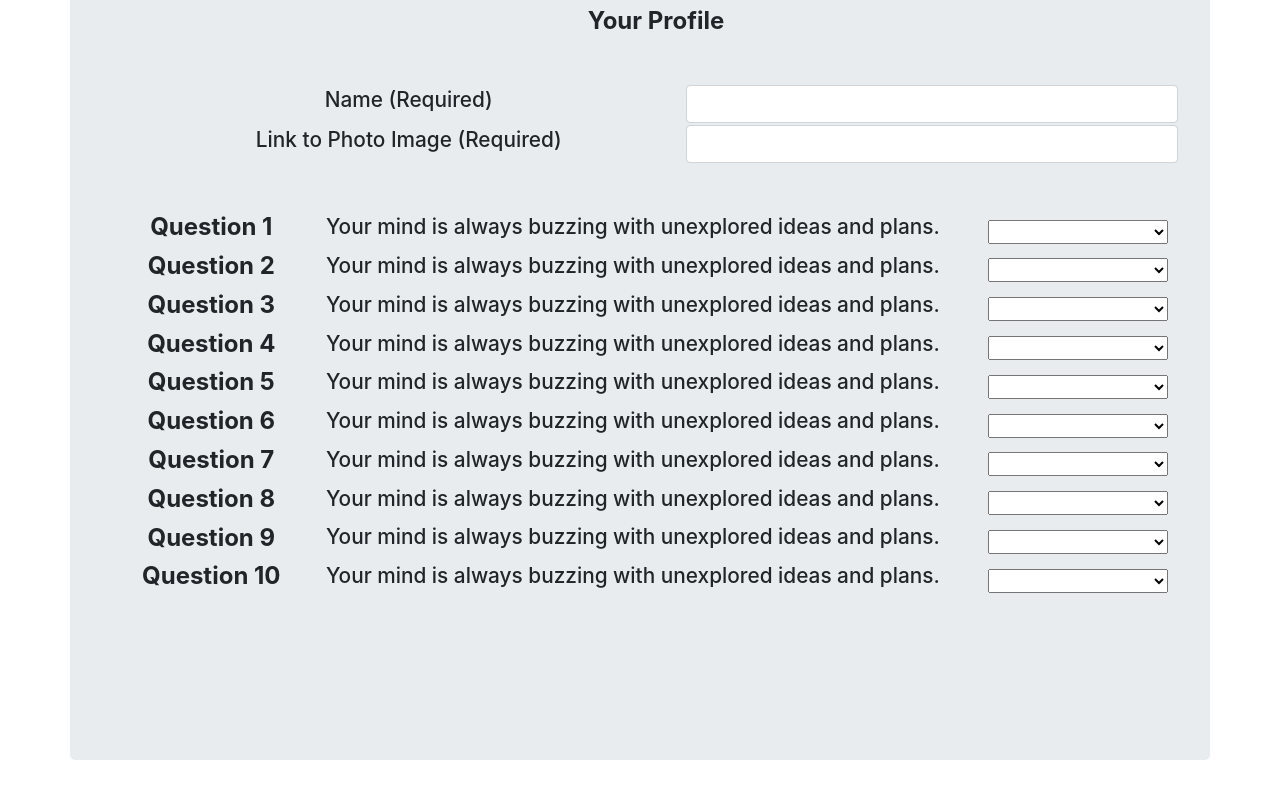
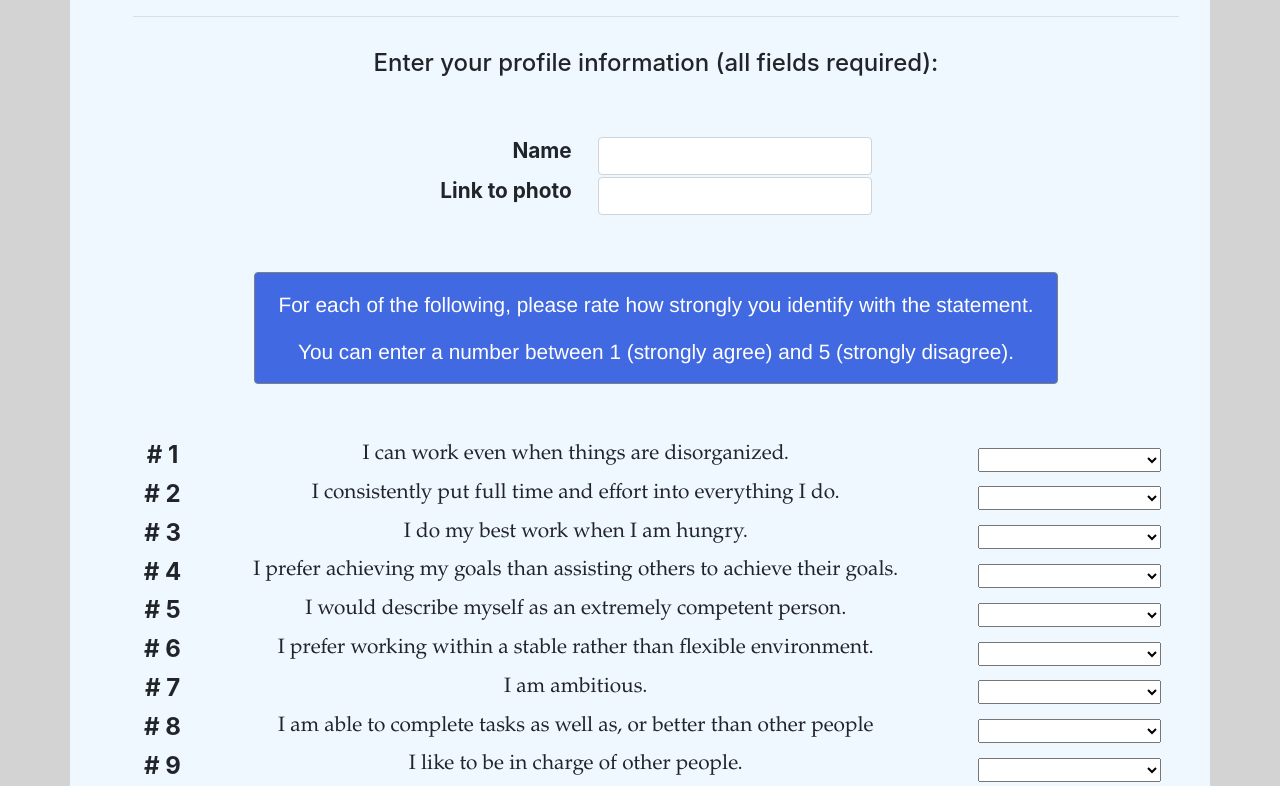
Before and after one commit to sharebot-joe/friend-finder, a website: page app/public/survey.html in a window 1280 px wide. Shown: the part 176-962 px from the top of the page. Drawn offline with nearby package versions, Linux system fonts and the light colour scheme.

Commit message:
final html

```diff
--- a/app/public/style.css
+++ b/app/public/style.css
@@ -1,10 +1,21 @@
+html body{
+  background: lightgray;
+}
+.jumbotron {
+  background: aliceblue;
+}
 hr {
 	position: relative;
+}
+.submit {
+  width: 100%;
+  margin: 3rem 0 0 0;
+
 }
 .btn {
   font-size: 1.3rem;
   padding: .5rem 1rem;
-  margin: 1rem 0;
+   text-align: center;
 }
 .btn .fas {
   margin-right: .5rem;
@@ -16,18 +27,44 @@ hr {
 .welcome .fab {
   margin-right: 1.5rem;
 }
+.prompt {
+  display: inline-block;
+  margin-bottom: 3.5rem;
+  padding:0 1.5rem;
+  padding-top: 1rem;
+  border-radius: 4px;
+   border: 1px solid gray;
+   background: royalblue;
+}
+.prompt p {
+  color: #fff;
+  font-size: 1.3rem;
+  font-family: helvetica, arial, sans-serif;
+}
 .links a {
   padding: 0 .5rem;
 }
+
 .questions h3 {
 	font-size: 1.5rem;
 }
-
 .questions h4 {
+  font-weight: bold;
 	font-size: 1.3rem;
 }
-.questions table tr {
-	margin: 2rem auto;
-	margin-top: 2rem;
-	margin-bottom: 2rem;
+.profiletable {
+  display: inline-block;
+
+  padding: 50px;
+  text-align: right;
 }
+.profiletable h4 {
+  margin-right: 1.5rem;
+}
+.questionstable {
+  width: 100%;
+}
+.questionstable h4 {
+  font-weight: normal;
+  font-family: palatino, verdana, serif;
+}
--- a/app/public/survey.html
+++ b/app/public/survey.html
@@ -17,22 +17,20 @@
     <div class="container my-5">
       <div class="row text-center jumbotron questions">
         <div class="col-lg-12 mx-3">
-          <h2>
-            Survey Questions
-          </h2>
-          <hr>
-            <table style="width:100%; margin: 3rem auto">
+          <h1>
+            Survey Questionnaire
+          </h1>
+          <hr style="margin: 2rem 0">
+            <table class="profiletable">
               <tr>
                 <h3>
-                  <strong>
-                    Your Profile
-                  </strong>
+                   Enter your profile information (all fields required):
                 </h3>
               </tr>
               <tr>
                 <td>
                   <h4>
-                    Name (Required)
+                    Name
                   </h4>
                 </td>
                 <td>
@@ -43,7 +41,7 @@
               <tr>
                 <td>
                   <h4>
-                    Link to Photo Image (Required)
+                    Link to photo
                   </h4>
                 </td>
                 <td>
@@ -52,18 +50,22 @@
                 </td>
               </tr>
             </table>
-            <table style="width:100%">
+            <div class="prompt">
+                  <p>For each of the following, please rate how strongly you identify with the statement.</p>
+                  <p>You can enter a number between 1 (strongly agree) and 5 (strongly disagree).</p>
+            </div>
+            <table class="questionstable">
                <tr>
                 <td>
                   <h3>
                     <strong>
-                      Question 1
+                      # 1
                     </strong>
                   </h3>
                 </td>
                 <td>
                   <h4>
-                    Your mind is always buzzing with unexplored ideas and plans.
+                    I can work even when things are disorganized.
                   </h4>
                 </td>
                 <td>
@@ -71,7 +73,7 @@
                     <option value="">
                     </option>
                     <option value="1">
-                      1 (Strongly Disagree)
+                      1 (Strongly Agree)
                     </option>
                     <option value="2">
                       2
@@ -83,7 +85,7 @@
                       4
                     </option>
                     <option value="5">
-                      5 (Strongly Agree)
+                      5 (Strongly Disagree)
                     </option>
                   </select>
                 </td>
@@ -92,13 +94,13 @@
                 <td>
                   <h3>
                     <strong>
-                      Question 2
+                      # 2
                     </strong>
                   </h3>
                 </td>
                 <td>
                   <h4>
-                    Your mind is always buzzing with unexplored ideas and plans.
+                    I consistently put full time and effort into everything I do.
                   </h4>
                 </td>
                 <td>
@@ -106,7 +108,7 @@
                     <option value="">
                     </option>
                     <option value="1">
-                      1 (Strongly Disagree)
+                      1 (Strongly Agree)
                     </option>
                     <option value="2">
                       2
@@ -118,7 +120,7 @@
                       4
                     </option>
                     <option value="5">
-                      5 (Strongly Agree)
+                      5 (Strongly Disagree)
                     </option>
                   </select>
                 </td>
@@ -127,13 +129,13 @@
                 <td>
                   <h3>
                     <strong>
-                      Question 3
+                      # 3
                     </strong>
                   </h3>
                 </td>
                 <td>
                   <h4>
-                    Your mind is always buzzing with unexplored ideas and plans.
+                    I do my best work when I am hungry.
                   </h4>
                 </td>
                 <td>
@@ -141,7 +143,7 @@
                     <option value="">
                     </option>
                     <option value="1">
-                      1 (Strongly Disagree)
+                      1 (Strongly Agree)
                     </option>
                     <option value="2">
                       2
@@ -153,7 +155,7 @@
                       4
                     </option>
                     <option value="5">
-                      5 (Strongly Agree)
+                      5 (Strongly Disagree)
                     </option>
                   </select>
                 </td>
@@ -162,13 +164,13 @@
                 <td>
                   <h3>
                     <strong>
-                      Question 4
+                      # 4
                     </strong>
                   </h3>
                 </td>
                 <td>
                   <h4>
-                    Your mind is always buzzing with unexplored ideas and plans.
+                    I prefer achieving my goals than assisting others to achieve their goals.
                   </h4>
                 </td>
                 <td>
@@ -176,7 +178,7 @@
                     <option value="">
                     </option>
                     <option value="1">
-                      1 (Strongly Disagree)
+                      1 (Strongly Agree)
                     </option>
                     <option value="2">
                       2
@@ -188,7 +190,7 @@
                       4
                     </option>
                     <option value="5">
-                      5 (Strongly Agree)
+                      5 (Strongly Disagree)
                     </option>
                   </select>
                 </td>
@@ -197,13 +199,13 @@
                 <td>
                   <h3>
                     <strong>
-                      Question 5
+                      # 5
                     </strong>
                   </h3>
                 </td>
                 <td>
                   <h4>
-                    Your mind is always buzzing with unexplored ideas and plans.
+                    I would describe myself as an extremely competent person.
                   </h4>
                 </td>
                 <td>
@@ -211,7 +213,7 @@
                     <option value="">
                     </option>
                     <option value="1">
-                      1 (Strongly Disagree)
+                      1 (Strongly Agree)
                     </option>
                     <option value="2">
                       2
@@ -223,7 +225,7 @@
                       4
                     </option>
                     <option value="5">
-                      5 (Strongly Agree)
+                      5 (Strongly Disagree)
                     </option>
                   </select>
                 </td>
@@ -232,13 +234,13 @@
                 <td>
                   <h3>
                     <strong>
-                      Question 6
+                      # 6
                     </strong>
                   </h3>
                 </td>
                 <td>
                   <h4>
-                    Your mind is always buzzing with unexplored ideas and plans.
+                    I prefer working within a stable rather than flexible environment.
                   </h4>
                 </td>
                 <td>
@@ -246,7 +248,7 @@
                     <option value="">
                     </option>
                     <option value="1">
-                      1 (Strongly Disagree)
+                      1 (Strongly Agree)
                     </option>
                     <option value="2">
                       2
@@ -258,7 +260,7 @@
                       4
                     </option>
                     <option value="5">
-                      5 (Strongly Agree)
+                      5 (Strongly Disagree)
                     </option>
                   </select>
                 </td>
@@ -267,13 +269,13 @@
                 <td>
                   <h3>
                     <strong>
-                      Question 7
+                      # 7
                     </strong>
                   </h3>
                 </td>
                 <td>
                   <h4>
-                    Your mind is always buzzing with unexplored ideas and plans.
+                    I am ambitious.
                   </h4>
                 </td>
                 <td>
@@ -281,7 +283,7 @@
                     <option value="">
                     </option>
                     <option value="1">
-                      1 (Strongly Disagree)
+                      1 (Strongly Agree)
                     </option>
                     <option value="2">
                       2
@@ -293,7 +295,7 @@
                       4
                     </option>
                     <option value="5">
-                      5 (Strongly Agree)
+                      5 (Strongly Disagree)
                     </option>
                   </select>
                 </td>
@@ -302,13 +304,13 @@
                 <td>
                   <h3>
                     <strong>
-                      Question 8
+                      # 8
                     </strong>
                   </h3>
                 </td>
                 <td>
                   <h4>
-                    Your mind is always buzzing with unexplored ideas and plans.
+                    I am able to complete tasks as well as, or better than other people
                   </h4>
                 </td>
                 <td>
@@ -316,7 +318,7 @@
                     <option value="">
                     </option>
                     <option value="1">
-                      1 (Strongly Disagree)
+                      1 (Strongly Agree)
                     </option>
                     <option value="2">
                       2
@@ -328,7 +330,7 @@
                       4
                     </option>
                     <option value="5">
-                      5 (Strongly Agree)
+                      5 (Strongly Disagree)
                     </option>
                   </select>
                 </td>
@@ -337,13 +339,13 @@
                 <td>
                   <h3>
                     <strong>
-                      Question 9
+                      # 9
                     </strong>
                   </h3>
                 </td>
                 <td>
                   <h4>
-                    Your mind is always buzzing with unexplored ideas and plans.
+                    I like to be in charge of other people.
                   </h4>
                 </td>
                 <td>
@@ -351,7 +353,7 @@
                     <option value="">
                     </option>
                     <option value="1">
-                      1 (Strongly Disagree)
+                      1 (Strongly Agree)
                     </option>
                     <option value="2">
                       2
@@ -363,7 +365,7 @@
                       4
                     </option>
                     <option value="5">
-                      5 (Strongly Agree)
+                      5 (Strongly Disagree)
                     </option>
                   </select>
                 </td>
@@ -372,13 +374,13 @@
                 <td>
                   <h3>
                     <strong>
-                      Question 10
+                      # 10
                     </strong>
                   </h3>
                 </td>
                 <td>
                   <h4>
-                    Your mind is always buzzing with unexplored ideas and plans.
+                    I feel uneasy if I'm the centre of attention.
                   </h4>
                 </td>
                 <td>
@@ -386,7 +388,7 @@
                      <option value="">
                     </option>
                     <option value="1">
-                      1 (Strongly Disagree)
+                      1 (Strongly Agree)
                     </option>
                     <option value="2">
                       2
@@ -398,28 +400,24 @@
                       4
                     </option>
                     <option value="5">
-                      5 (Strongly Agree)
+                      5 (Strongly Disagree)
                     </option>
                   </select>
                 </td>
               </tr>
             </table>
-            <br>
-              <br>
-              </br>
-            </br>
           </hr>
         </div>
-      </div>
-      <div class="row text-center">
-        <div class="col-lg-12 mx-3 my-3">
-          <button class="btn btn-primary submit" type="button">
+        <div class="submit">
+          <button class="btn btn-primary" type="button">
             <i class="fas fa-list-alt">
             </i>
-            /Submit answers
+            Submit answers
           </button>
         </div>
       </div>
+      </div>
+
       <div class="row text-center">
         <div class="links col-lg-12 ">
           <a href="/api/tables">
```
Lines whose indentation alone changed are shown as unchanged.
